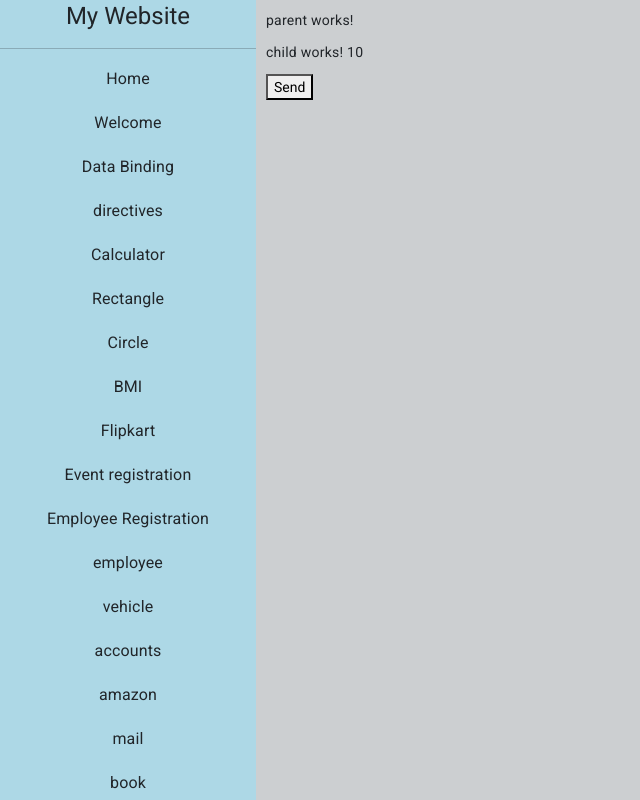
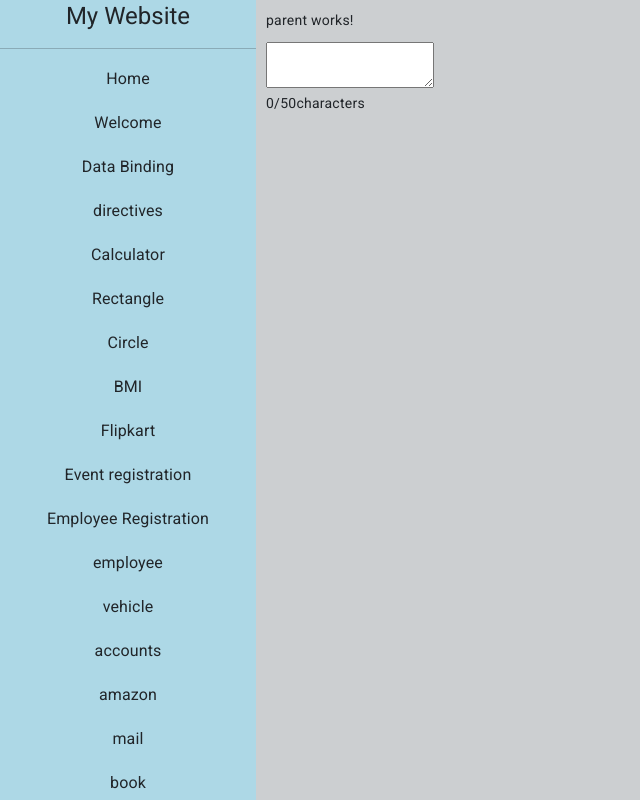
Before and after one commit to HARSHA0717/my-app2, an Angular app: page /dashboard/parent in a window 1280 px wide. Shown: the whole page, without its empty margins (0-640 px from the left). Built offline with nearby package versions, Linux system fonts and the light colour scheme; sample sign-in values are in the browser's storage.

Commit message:
text area and characters are implemented

```diff
--- a/src/app/child/child.component.html
+++ b/src/app/child/child.component.html
@@ -1,3 +1,7 @@
-<p>child works! {{a}}</p>
+<!-- <p>child works! {{a}}</p> -->
 
-<button (click)="send()">Send</button>
+<!-- <button (click)="send()">Send</button> -->
+
+<textarea (input)="oninput()" [maxLength]="max" [(ngModel)]="text"></textarea>
+
+<div class="char-count">{{text.length}}/{{max}}characters</div>
--- a/src/app/child/child.component.ts
+++ b/src/app/child/child.component.ts
@@ -1,4 +1,6 @@
+import { Text } from '@angular/compiler';
 import { Component, EventEmitter, Input, Output } from '@angular/core';
+import { max } from 'rxjs';
 
 @Component({
   selector: 'app-child',
@@ -7,12 +9,23 @@ import { Component, EventEmitter, Input, Output } from '@angular/core';
 })
 export class ChildComponent {
 
- @Input() a:number=0;
+  text:string='';
+
+//  @Input() a:number=0;
+@Input() max:number = 50;
 
  @Output() bEvent:EventEmitter<number>= new EventEmitter();
 
- send(){
-  this.bEvent.emit(20);
- }
+//  send(){
+//   this.bEvent.emit(20);
+//  }
+
+input:EventEmitter<number>= new EventEmitter();
+
+oninput(){
+  if(this.text.length>this.max){
+    this.text = this.text.substring(0,this.max);
+  }
+}
 
 }
--- a/src/app/parent/parent.component.html
+++ b/src/app/parent/parent.component.html
@@ -1,3 +1,5 @@
 <p>parent works!</p>
 
-<app-child [a]="10" (bEvent)="store($event)"></app-child>
+<!-- <app-child [a]="10" (bEvent)="store($event)"></app-child> -->
+
+<app-child></app-child>
```
